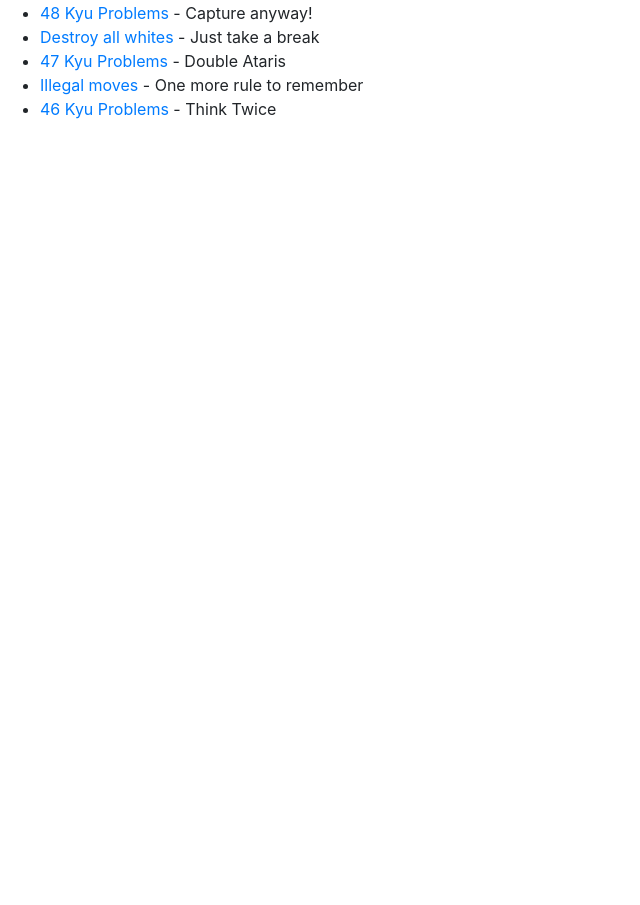
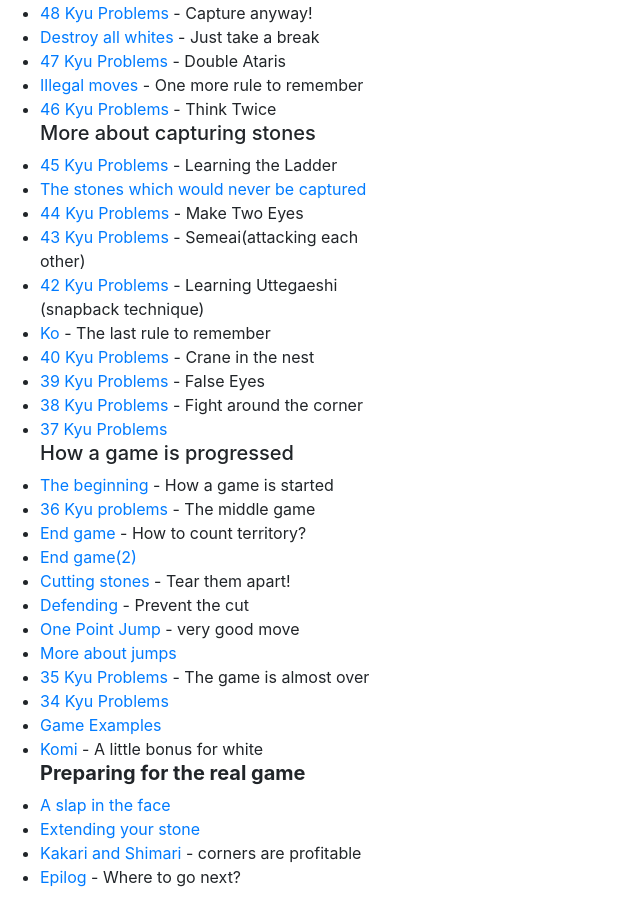
Before and after one commit to avionipevaju/GoEverywhere-Tutorial, an Angular app: page / in a window 1280 px wide. Shown: the part 223-1128 px from the top of the page, without its empty margins (0-640 px from the left). Before the commit the page ends 800 px from the top, so only its background shows below. Built offline with nearby package versions, Linux system fonts and the light colour scheme.

Commit message:
Added missing table of content elements

```diff
--- a/src/app/content/content.component.html
+++ b/src/app/content/content.component.html
@@ -25,4 +25,78 @@
   <li>
     <a href="">46 Kyu Problems</a> - Think Twice
   </li>
+
+
+  <h5>More about capturing stones</h5>
+  <li>
+    <a href="P45K.html" target="body">45 Kyu Problems</a>
+    - Learning the Ladder
+  <li>
+    <a href="nigan.html" target="body">The stones which would never be captured</a>
+  <li>
+    <a href="P44K.html" target="body">44 Kyu Problems</a>
+    - Make Two Eyes
+  <li>
+    <a href="P43K.html" target="body">43 Kyu Problems</a>
+    - Semeai(attacking each other)
+  <li>
+    <a href="P42K.html" target="body">42 Kyu Problems</a>
+    - Learning Uttegaeshi (snapback technique)
+  <li>
+    <a href="ko.html" target="body">Ko</a>
+    - The last rule to remember
+  <li>
+    <a href="P40K.html" target="body">40 Kyu Problems</a>
+    - Crane in the nest
+  <li>
+    <a href="falseeye.html" target="body">39 Kyu Problems</a>
+    - False Eyes
+  <li>
+    <a href="cornerwar.html" target="body">38 Kyu Problems</a>
+    - Fight around the corner
+  <li>
+    <a href="complex.html" target="body">37 Kyu Problems</a>
+    <h5>How a game is progressed</h5>
+  <li>
+    <a href="fuseki.html" target="body">The beginning</a>
+    - How a game is started
+  <li>
+    <a href="middle.html" target="body">36 Kyu problems</a>
+    - The middle game
+  <li>
+    <a href="count.html" target="body">End game</a>
+    - How to count territory?
+  <li>
+    <a href="count2.html" target="body">End game(2)</a>
+  <li>
+    <a href="cut.html" target="body">Cutting stones</a>
+    - Tear them apart!
+  <li>
+    <a href="defend.html" target="body">Defending</a>
+    - Prevent the cut
+  <li>
+    <a href="1ken.html" target="body">One Point Jump</a>
+    - very good move
+  <li>
+    <a href="2ken.html" target="body">More about jumps</a>
+  <li>
+    <a href="end.html" target="body">35 Kyu Problems</a>
+    - The game is almost over
+  <li>
+    <a href="hitome.html" target="body">34 Kyu Problems</a>
+  <li>
+    <a href="samplegame.html" target="body">Game Examples</a>
+  <li>
+    <a href="komi.html" target="body">Komi</a> - A little bonus for white
+    <h5><b>Preparing for the real game</b></h5>
+  <li>
+    <a href="tsukehane.html" target="body">A slap in the face</a>
+  <li>
+    <a href="hanenobi.html" target="body">Extending your stone</a>
+  <li>
+    <a href="kakari.html" target="body">Kakari and Shimari</a> - corners are profitable
+  <li>
+    <a href="epilog.html" target="body">Epilog</a> - Where to go next?</li>
+
+
 </ul>
```
